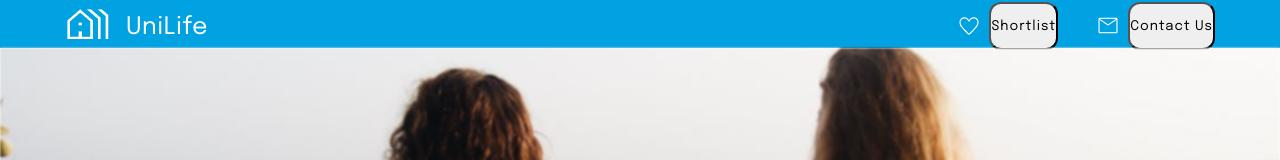
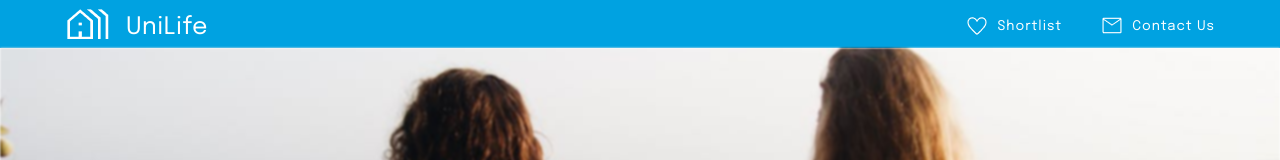
Before and after one commit to twentyfive21/uniLife, a React (Vite) app: page / in a window 1280 px wide. Shown: the top 160 px of the page. Built offline with nearby package versions, Linux system fonts and the light colour scheme; no server answers.

Commit message:
styled buttons that were prev links

```diff
--- a/src/components/Header/Header.css
+++ b/src/components/Header/Header.css
@@ -6,6 +6,11 @@ header {
     align-items: center;
     padding: 7px 50px;
     height: 6vh;
+}
+header button {
+    border: none;
+    background-color: transparent;
+    color: #FFFFFF;
 }
 header h2 {
     font-weight: 400;
```
